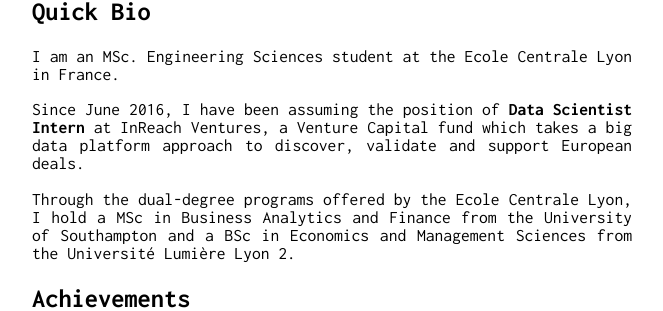
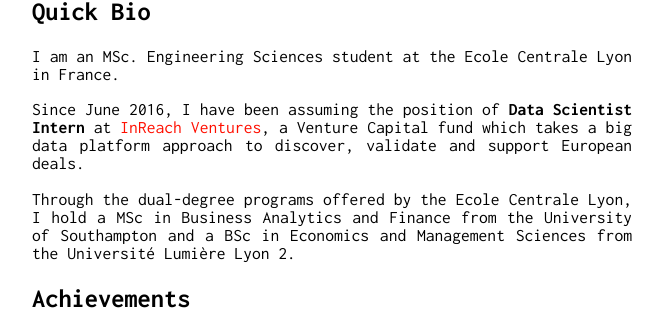
Before and after one commit to ghyslain/ghyslain.me, a Jekyll site: the page built from index.md, in a window 1280 px wide. Shown: the part 261-572 px from the top of the page, without its empty margins (308-971 px from the left). Built offline with Jekyll 4.4.1, drawn with Linux system fonts in a browser that asks for light colours; part of the change alters nothing that is shown.

```diff
--- a/index.md
+++ b/index.md
@@ -1,6 +1,7 @@
 ---
 layout: default
 description: "This is the personal website of a data scientist enthusiast with a big passion for entrepreneurship."
+title: Home - Ghyslain Gaillard
 
 ---
 
@@ -12,7 +13,7 @@ I am looking for a full-time Data Science position in London from April 2017. Yo
 
 I am an MSc. Engineering Sciences student at the Ecole Centrale Lyon in France.
 
-Since June 2016, I have been assuming the position of **Data Scientist Intern** at InReach Ventures, a Venture Capital fund which takes a big data platform approach to discover, validate and support European deals.
+Since June 2016, I have been assuming the position of **Data Scientist Intern** at [InReach Ventures](http://www.inreachventures.com/), a Venture Capital fund which takes a big data platform approach to discover, validate and support European deals.
 
 Through the dual-degree programs offered by the Ecole Centrale Lyon, I hold a MSc in Business Analytics and Finance from the University of Southampton and a BSc in Economics and Management Sciences from the Université Lumière Lyon 2.
 
```
